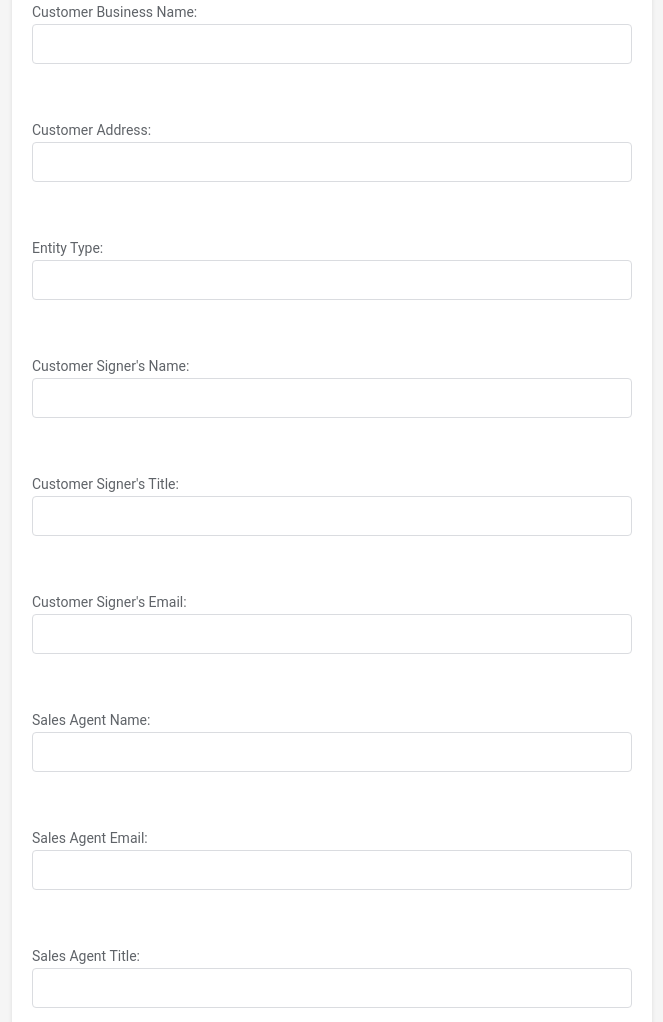
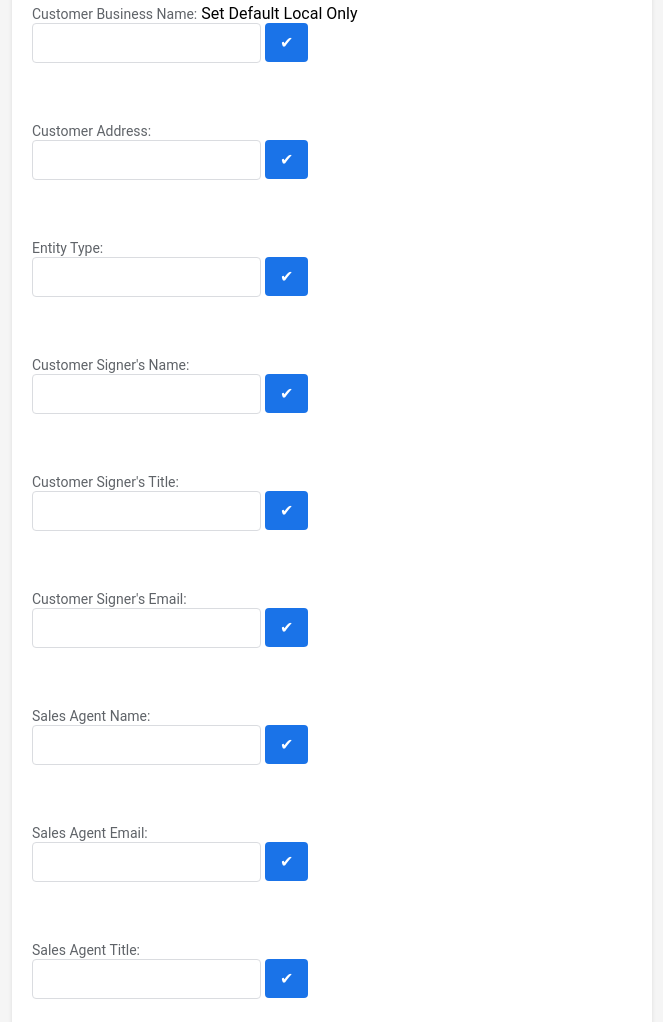
Before and after one commit to joeneuman/next90, a plain HTML site: page index.html in a window 1280 px wide. Shown: the part 117-1139 px from the top of the page, without its empty margins (308-971 px from the left). Drawn offline with Linux system fonts and the light colour scheme.

Commit message:
Update index.html Fixed CompanyUserName

```diff
--- a/index.html
+++ b/index.html
@@ -8,32 +8,78 @@
     <div class="container">
         <h1>Master Services Agreement</h1>
         <form id="docusignForm">
+            <div class="header-row">
                 <label for="customerName">Customer Business Name:</label>
-            <input type="text" id="customerName" name="customerName"><br><br>
+                <span class="set-default-label">Set Default Local Only</span>
+            </div>
+            <div class="flex-container">
+                <input type="text" id="customerName" name="customerName">
+                <button type="button" class="square-button" onclick="setDefault('customerName')">&#x2714;</button>
+            </div><br><br>
 
+            <div class="header-row">
                 <label for="customerAddress">Customer Address:</label>
-            <input type="text" id="customerAddress" name="customerAddress"><br><br>
+            </div>
+            <div class="flex-container">
+                <input type="text" id="customerAddress" name="customerAddress">
+                <button type="button" class="square-button" onclick="setDefault('customerAddress')">&#x2714;</button>
+            </div><br><br>
 
+            <div class="header-row">
                 <label for="entityType">Entity Type:</label>
-            <input type="text" id="entityType" name="entityType"><br><br>
+            </div>
+            <div class="flex-container">
+                <input type="text" id="entityType" name="entityType">
+                <button type="button" class="square-button" onclick="setDefault('entityType')">&#x2714;</button>
+            </div><br><br>
 
+            <div class="header-row">
                 <label for="signersName">Customer Signer's Name:</label>
-            <input type="text" id="signersName" name="signersName"><br><br>
+            </div>
+            <div class="flex-container">
+                <input type="text" id="signersName" name="signersName">
+                <button type="button" class="square-button" onclick="setDefault('signersName')">&#x2714;</button>
+            </div><br><br>
 
+            <div class="header-row">
                 <label for="title">Customer Signer's Title:</label>
-            <input type="text" id="title" name="title"><br><br>
+            </div>
+            <div class="flex-container">
+                <input type="text" id="title" name="title">
+                <button type="button" class="square-button" onclick="setDefault('title')">&#x2714;</button>
+            </div><br><br>
 
+            <div class="header-row">
                 <label for="customerEmail">Customer Signer's Email:</label>
-            <input type="email" id="customerEmail" name="customerEmail"><br><br>
+            </div>
+            <div class="flex-container">
+                <input type="email" id="customerEmail" name="customerEmail">
+                <button type="button" class="square-button" onclick="setDefault('customerEmail')">&#x2714;</button>
+            </div><br><br>
 
+            <div class="header-row">
                 <label for="salesAgentName">Sales Agent Name:</label>
-            <input type="text" id="salesAgentName" name="salesAgentName"><br><br>
+            </div>
+            <div class="flex-container">
+                <input type="text" id="salesAgentName" name="salesAgentName">
+                <button type="button" class="square-button" onclick="setDefault('salesAgentName')">&#x2714;</button>
+            </div><br><br>
 
+            <div class="header-row">
                 <label for="salesAgentEmail">Sales Agent Email:</label>
-            <input type="email" id="salesAgentEmail" name="salesAgentEmail"><br><br>
+            </div>
+            <div class="flex-container">
+                <input type="email" id="salesAgentEmail" name="salesAgentEmail">
+                <button type="button" class="square-button" onclick="setDefault('salesAgentEmail')">&#x2714;</button>
+            </div><br><br>
 
+            <div class="header-row">
                 <label for="salesAgentTitle">Sales Agent Title:</label>
-            <input type="text" id="salesAgentTitle" name="salesAgentTitle"><br><br>
+            </div>
+            <div class="flex-container">
+                <input type="text" id="salesAgentTitle" name="salesAgentTitle">
+                <button type="button" class="square-button" onclick="setDefault('salesAgentTitle')">&#x2714;</button>
+            </div><br><br>
 
             <button type="button" onclick="generateUrlAndRedirect()">Submit</button>
         </form>
@@ -69,6 +115,26 @@
             return now.getFullYear().toString().slice(-2);
         }
 
+        // Function to set the default value for any field
+        function setDefault(fieldId) {
+            const fieldValue = document.getElementById(fieldId).value;
+            localStorage.setItem(fieldId, fieldValue);
+        }
+
+        // Function to load the default value for any field from localStorage
+        function loadDefaultValues() {
+            const fields = ['customerName', 'customerAddress', 'entityType', 'signersName', 'title', 'customerEmail', 'salesAgentName', 'salesAgentEmail', 'salesAgentTitle'];
+            fields.forEach(fieldId => {
+                const savedValue = localStorage.getItem(fieldId);
+                if (savedValue) {
+                    document.getElementById(fieldId).value = savedValue;
+                }
+            });
+        }
+
+        // Load the default values when the page loads
+        window.onload = loadDefaultValues;
+
         // Function to generate the full URL and redirect
         function generateUrlAndRedirect() {
             // PowerForm URL base with embedded Admin_UserName and Admin_Email
@@ -86,7 +152,7 @@
             const salesAgentTitle = document.getElementById("salesAgentTitle").value;
 
             // Generate the full URL with all required data
-            const fullUrl = `${powerFormBaseUrl}&Month=${getCurrentMonth()}&Day=${getCurrentDay()}&YY=${getCurrentYear()}&Customer=${encodeURIComponent(customerBusinessName)}&customerAddress=${encodeURIComponent(customerAddress)}&Entity%20Type=${encodeURIComponent(entityType)}&Customer_UserName=${encodeURIComponent(signersName)}&CustomerUsername=${encodeURIComponent(signersName)}&title=${encodeURIComponent(title)}&Customer_Email=${encodeURIComponent(customerEmail)}&Company_UserName=${encodeURIComponent(salesAgentName)}&CompanyUsername=${encodeURIComponent(salesAgentName)}&Company_Email=${encodeURIComponent(salesAgentEmail)}&Title0=${encodeURIComponent(salesAgentTitle)}`;
+            const fullUrl = `${powerFormBaseUrl}&Month=${getCurrentMonth()}&Day=${getCurrentDay()}&YY=${getCurrentYear()}&Customer=${encodeURIComponent(customerBusinessName)}&customerAddress=${encodeURIComponent(customerAddress)}&Entity%20Type=${encodeURIComponent(entityType)}&Customer_UserName=${encodeURIComponent(signersName)}&CustomerUsername=${encodeURIComponent(signersName)}&title=${encodeURIComponent(title)}&Customer_Email=${encodeURIComponent(customerEmail)}&Company_UserName=${encodeURIComponent(salesAgentName)}&CompanyUserName=${encodeURIComponent(salesAgentName)}&Company_Email=${encodeURIComponent(salesAgentEmail)}&Title0=${encodeURIComponent(salesAgentTitle)}`;
 
             // Redirect to the generated URL
             window.location.href = fullUrl;
```
Lines whose indentation alone changed are shown as unchanged.
